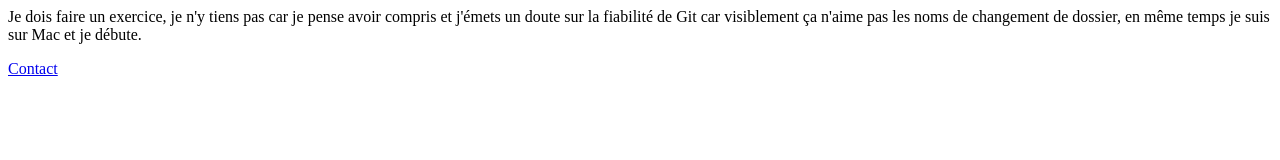
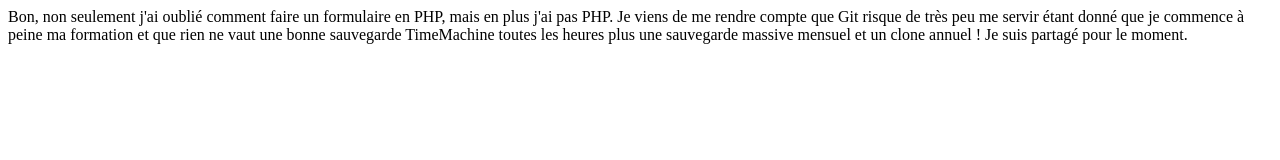
Before and after one commit to Owoln/exerciceORC, a plain HTML site: page formulaire-de-contact.html in a window 1280 px wide. Drawn offline with Linux system fonts and the light colour scheme.

Commit message:
Création d'un fichier CSS mais j'ai oublie le CSS, mise au propre des pages, j'ai oublié comment faire un formulaire PHP et j'ai oublié le PHP...

```diff
--- a/formulaire-de-contact.html
+++ b/formulaire-de-contact.html
@@ -1,6 +1,6 @@
 <html>
 <head>
-<title>Une page pour un git...</title>
+<title>Un contact pour un git...</title>
 	<meta http-equiv="Content-Type" content="text/html; charset=utf-8" />
 	<meta name="Author" content="Owoln" />
 	<meta name="Category" content="Education" />
@@ -15,7 +15,6 @@
 	<meta name="Revisit-after" content="1 days" />
 </head>
 <body>
-<p>Je dois faire un exercice, je n'y tiens pas car je pense avoir compris et j'émets un doute sur la fiabilité de Git car visiblement ça n'aime pas les noms de changement de dossier, en même temps je suis sur Mac et je débute.</p>
-<a href="formulaire-de-contact.html">Contact</a>
+<p>Bon, non seulement j'ai oublié comment faire un formulaire en PHP, mais en plus j'ai pas PHP. Je viens de me rendre compte que Git risque de très peu me servir étant donné que je commence à peine ma formation et que rien ne vaut une bonne sauvegarde TimeMachine toutes les heures plus une sauvegarde massive mensuel et un clone annuel ! Je suis partagé pour le moment.</p>
 </body>
 </html>
```
Also changed, not shown: index.html (+1 -1 lines), fichiercss.css (added).
